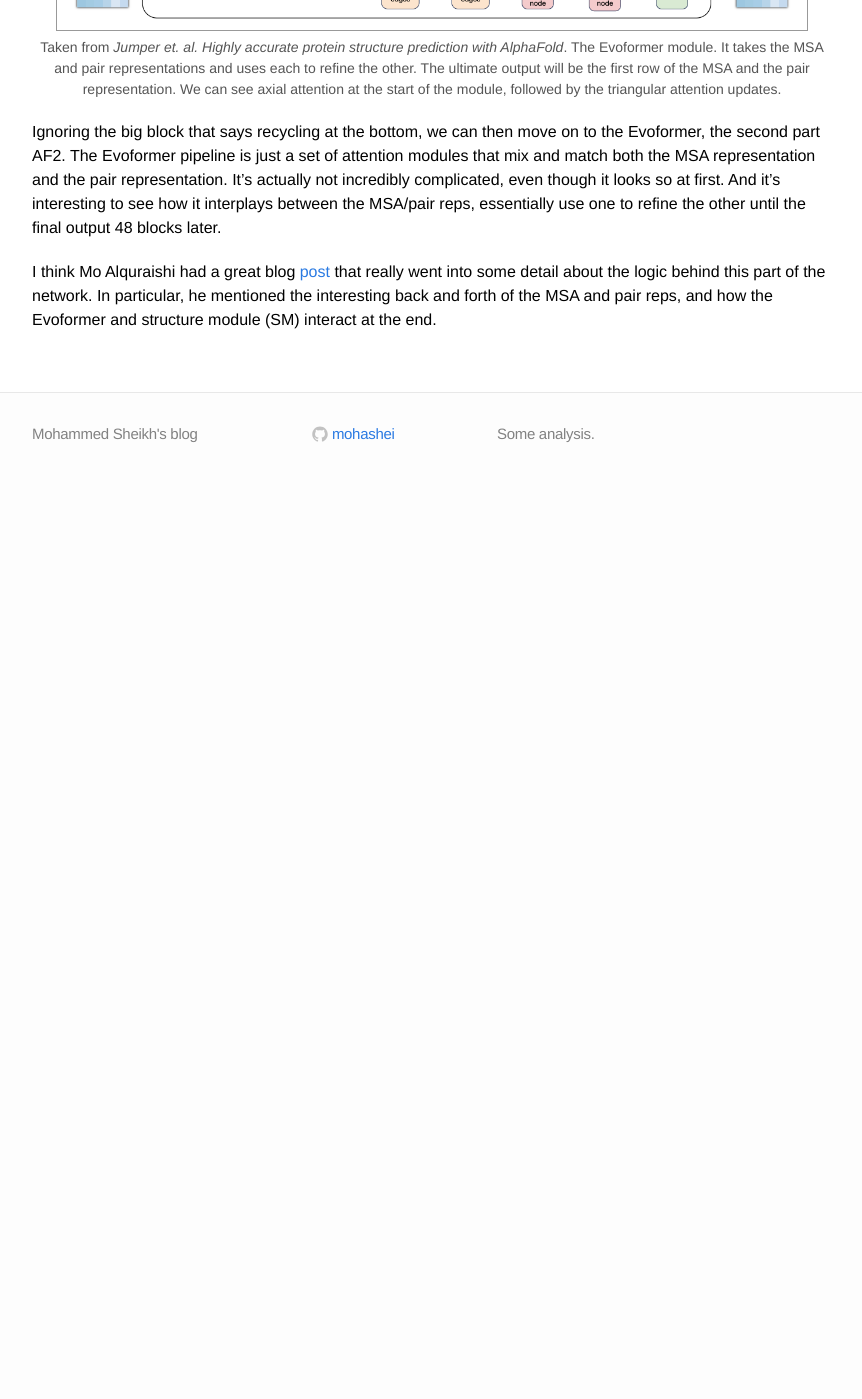
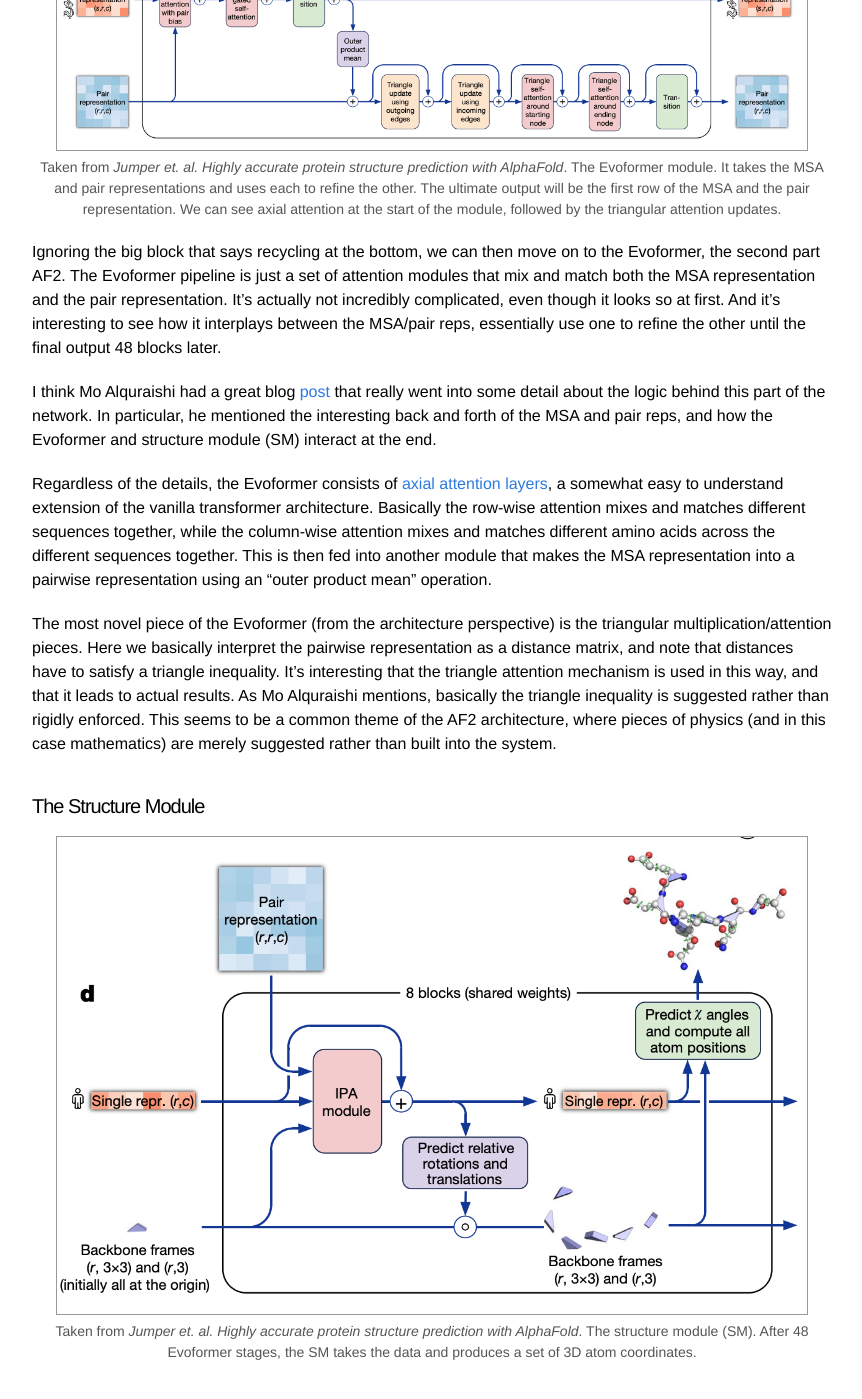
Before and after one commit to mohashei/mohashei.github.io, a Jekyll site: the page built from _posts/2021-12-23-alphafold-2-overview.markdown, in a window 1280 px wide and 1400 px high, scrolled down 1576 px. Shown: the whole window, without its empty margins (208-1070 px from the left). Built offline with Jekyll 4.4.1, drawn with Linux system fonts in a browser that asks for light colours; formulas are drawn with MathJax 3; before the commit the page ends 2067 px from its top, so only the background shows below that; some of the changed text lies outside the part shown.

Commit message:
Finished Evoformer review. Now struct module

```diff
--- a/_posts/2021-12-23-alphafold-2-overview.markdown
+++ b/_posts/2021-12-23-alphafold-2-overview.markdown
@@ -20,6 +20,8 @@
 </div>
 </div>
 
+<h4>The inputs and preprocessing layers</h4>
+
 We can see overview of the AF2 system above. The input sequence is a sequence of \\(N_{res}\\) one-hot values, the shape of which becomes \\([N_{res}, 21]\\) according to the supplementary material. A good reference point is the [notebook](https://colab.research.google.com/github/deepmind/alphafold/blob/main/notebooks/AlphaFold.ipynb) which gives a very high level overview of how to run AF2. Sequences are input as strings (i.e. \\(\text{MAAHK}\ldots\\)) which are then searched for in a genetic database. The searching happens in databases for proteins, include [UniRef90](https://www.uniprot.org/help/uniref), [BFD](https://bfd.mmseqs.com/), and others. These sequences are then aligned using a multiple sequence alignemnt [(MSA)](https://en.wikipedia.org/wiki/Multiple_sequence_alignment) and then fed into the network.
 
 The MSA is one of the main objects that's studied by protein folders everywhere. I will get into more detail about the MSA in the next post (the input pipeline of AF2), but basically, MSAs align multiple homologues of proteins together. As a testament to evolution, MSAs basically say that protein A in species A is similar to protein B in species B. Mutations on certain sites have a clear indication that this part of the protein isn't structurally as important (really _functionally_ it's less important, but assuming structure -> function...).
@@ -28,6 +30,7 @@
 
 I think the details are gory, but general logic is interesting. There's a lot of emphasis on letting the network extract its own reprentations, but feeding in sort of the correct values dimensionally for the representations. Also, as we will see in the next post, there's also a huge emphasis on stochastic substitutions and deletions, both across the MSA and within it. This is such a risky move, but also very logical given that the dataset is inherently limited.
 
+<h4>The Evoformer</h4>
 <div class="imgcap">
 <img src="/assets/evoformer.png"
      width="750"
@@ -40,3 +43,17 @@
 Ignoring the big block that says recycling at the bottom, we can then move on to the Evoformer, the second part AF2. The Evoformer pipeline is just a set of attention modules that mix and match both the MSA representation and the pair representation. It's actually not incredibly complicated, even though it looks so at first. And it's interesting to see how it interplays between the MSA/pair reps, essentially use one to refine the other until the final output 48 blocks later.
 
 I think Mo Alquraishi had a great blog [post](https://moalquraishi.wordpress.com/2021/07/25/the-alphafold2-method-paper-a-fount-of-good-ideas/) that really went into some detail about the logic behind this part of the network. In particular, he mentioned the interesting back and forth of the MSA and pair reps, and how the Evoformer and structure module (SM) interact at the end.
+
+Regardless of the details, the Evoformer consists of [axial attention layers](https://arxiv.org/abs/1912.12180), a somewhat easy to understand extension of the vanilla transformer architecture. Basically the row-wise attention mixes and matches different sequences together, while the column-wise attention mixes and matches different amino acids across the different sequences together. This is then fed into another module that makes the MSA representation into a pairwise representation using an "outer product mean" operation.
+
+The most novel piece of the Evoformer (from the architecture perspective) is the triangular multiplication/attention pieces. Here we basically interpret the pairwise representation as a distance matrix, and note that distances have to satisfy a triangle inequality. It's interesting that the triangle attention mechanism is used in this way, and that it leads to actual results. As Mo Alquraishi mentions, basically the triangle inequality is suggested rather than rigidly enforced. This seems to be a common theme of the AF2 architecture, where pieces of physics (and in this case mathematics) are merely suggested rather than built into the system.
+
+<h4>The Structure Module</h4>
+<div class="imgcap">
+<img src="/assets/structure_module.png"
+     width="750"
+     height="auto">
+<div class="thecap">
+  Taken from <em>Jumper et. al. Highly accurate protein structure prediction with AlphaFold</em>. The structure module (SM). After 48 Evoformer stages, the SM takes the data and produces a set of 3D atom coordinates.
+</div>
+</div>
```
Also changed, not shown: assets/structure_module.png (added).
